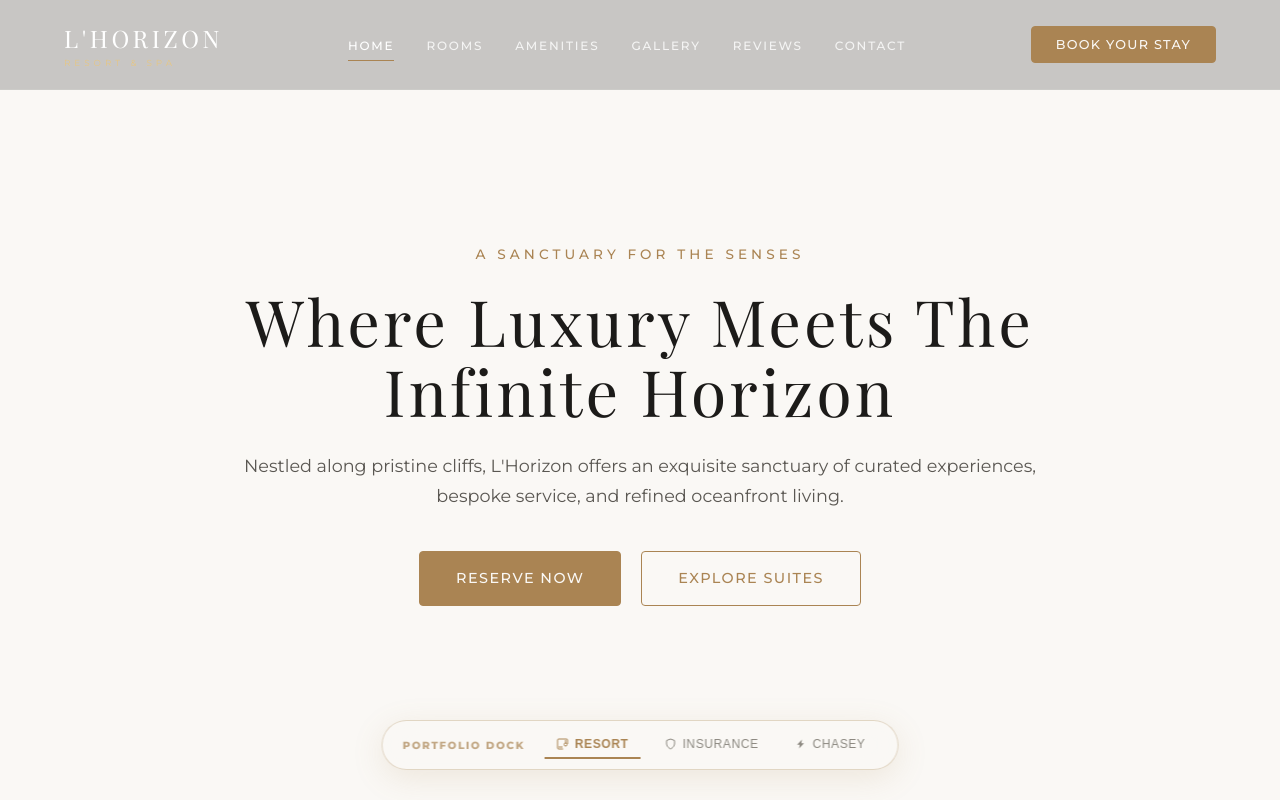
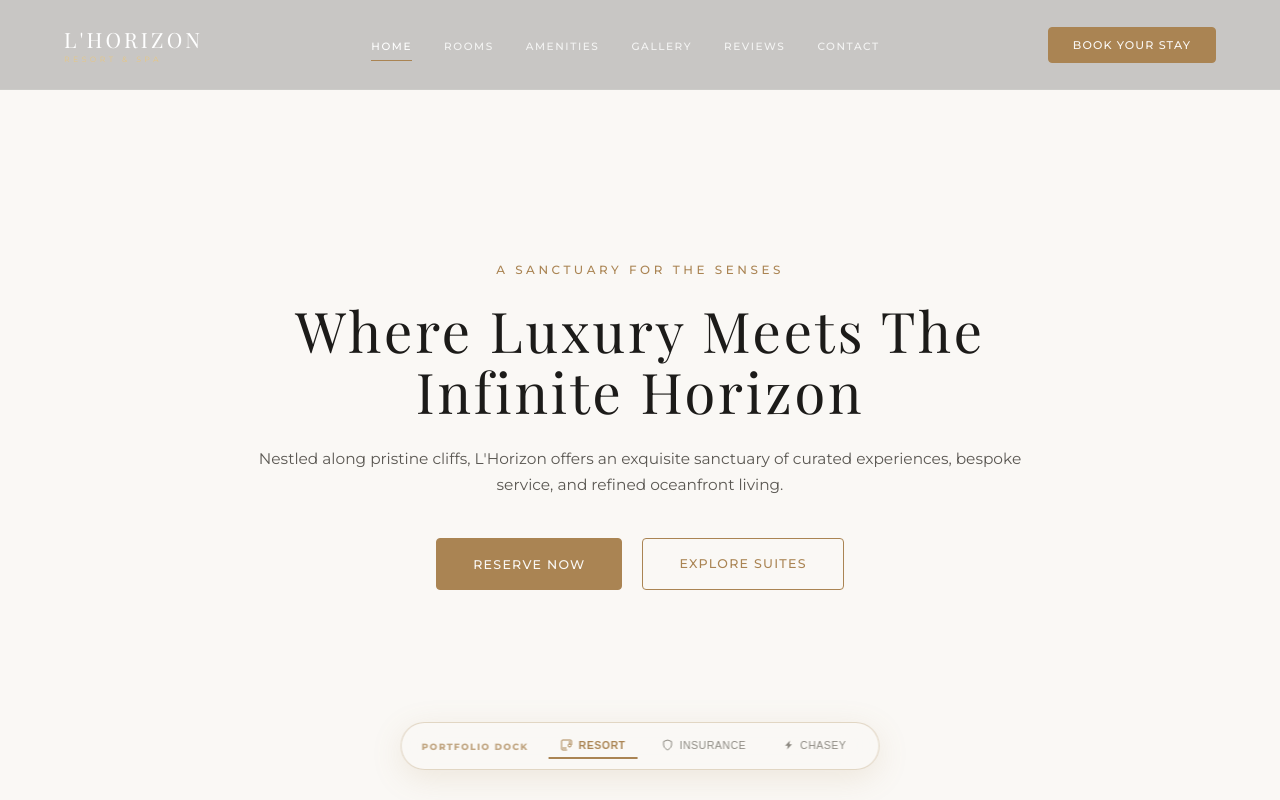
Before and after one commit to yogeshbatthula19/samplehotel, a React (Vite) app: page / in a window 1280 px wide. Shown: the top 800 px of the page. Built offline with nearby package versions, Linux system fonts and the light colour scheme; a web font is replaced by a local one.

Commit message:
style: scale down root html font-size to 14px to reduce global text sizes

```diff
--- a/src/index.css
+++ b/src/index.css
@@ -36,6 +36,10 @@
 }
 
 /* Global Reset and Base Styles */
+html {
+  font-size: 14px;
+}
+
 * {
   box-sizing: border-box;
   margin: 0;
```
